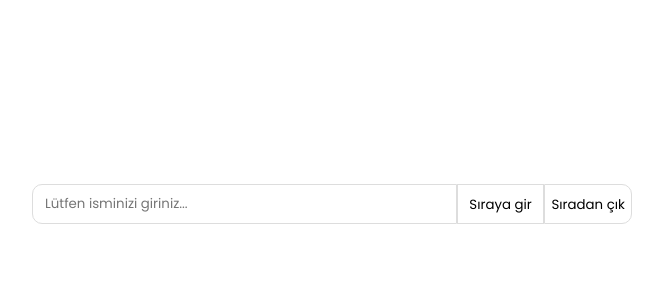
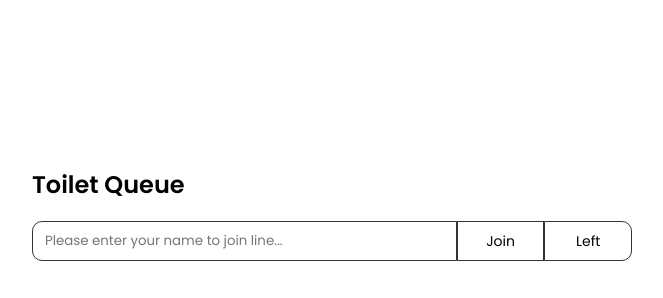
Before and after one commit to frkn-aydn/toilet-queue, a website: page index.html in a window 1280 px wide. Shown: the part 184-482 px from the top of the page, without its empty margins (308-971 px from the left). Drawn offline with nearby package versions, Linux system fonts and the light colour scheme; no server answers.

Commit message:
colors changed

```diff
--- a/index.html
+++ b/index.html
@@ -49,20 +49,27 @@
             height: 40px;
             line-height:40px;
             padding: 6px 12px;
-            border: 1px solid #ddd;
+            border: 1px solid #333;
             background-color: #fff;
             outline: none;
             border-radius: 10px 0px 0 10px;
+            color: #333;
         }
         button{
             width: 120px;
             height: 40px;
-            line-height: 37px;
-            border: 1px solid #ddd;
+            line-height: 36px;
+            border: 1px solid #333;
             background-color: #fff;
             outline: none;
             cursor: pointer;
             transition: all 0.3s;
+            display: flex;
+            flex-direction: row;
+            justify-content: center;
+            align-items: center;
+            text-align: center;
+            font-size: 14px;
         }
         button:hover{
             background-color: #3498db;
@@ -98,10 +105,13 @@
 <body>
     <div class="wrapper">
         <div class="form-area">
+            <h2>Toilet Queue</h2>
             <form id="join-form">
-                <input type="text" placeholder="Lütfen isminizi giriniz..." id="name">
-                <button type="submit">Sıraya gir</button>
-                <button type="button" id="leave">Sıradan çık</button>
+                <input type="text" placeholder="Please enter your name to join line..." id="name">
+                <button type="submit">Join</button>
+                <button type="button" id="leave">
+                    Left
+                </button>
             </form>
         </div>
         <div class="sira">
```
